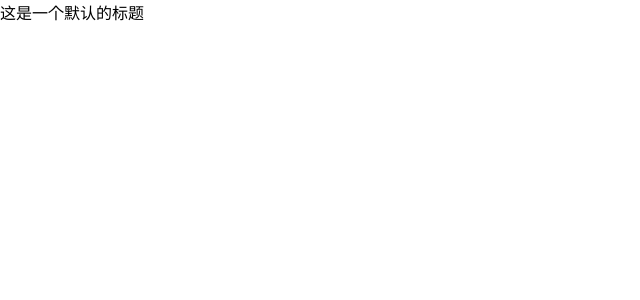
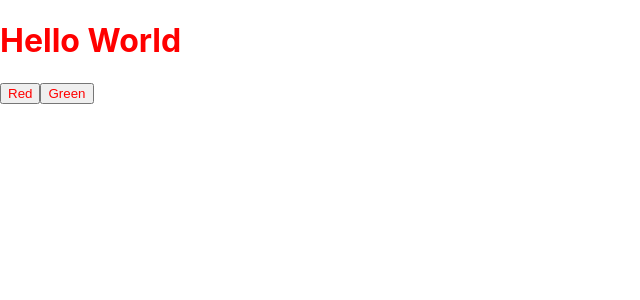
Before and after one commit to Ignorance-of-Dong/study-react, a React app: page / in a window 1280 px wide. Shown: the top 300 px of the page, without its empty margins (0-640 px from the left). Built offline with nearby package versions, Linux system fonts and the light colour scheme.

Commit message:
'context上下文'

```diff
--- a/src/App.js
+++ b/src/App.js
@@ -1,100 +1,69 @@
 import React, {Component} from 'react';
 import logo from './logo.svg';
 import './App.css';
-import Test from './Test';
-import Demo from './Demo';
-import PropTypes from 'prop-types';
 
-// 状态提升和方法下方的例子
+import PropTypes from 'prop-types'
 
-// class Button extends Component {
-//   constructor() {
-//     super();
-//   }
-
-//   render() {
-//     return (
-//       <div>
-//         <button style={ {color : this.props.themeColor} }  onClick={()=>this.props.handleClick('red')}>红色</button>
-//         <button style={ {color : this.props.themeColor} } onClick={()=>this.props.handleClick('yellow')}>黄色</button>
-//       </div>
-//     )
-//   }
-// }
-
-// class Title extends Component {
-//   constructor() {
-//     super();
-//   }
-//   render() {
-//     return (
-//       <h3 style={ {color : this.props.themeColor} }>标题</h3>
-//     )
-//   }
-// }
-
-// class App extends Component  {
-//   constructor(props) {
-//     super(props);
-//     this.state = {
-//       themeColor : 'blue'
-//     }
-//   }
-
-//   handleClick(color) {
-//     console.log(color);
-//     this.setState({
-//       themeColor : color
-//     })
-//   }
-
-//   render() {
-//     return (
-//       <div>
-//         <h1>App</h1>
-//         <Title themeColor={this.state.themeColor} handleClick={()=>this.handleClick()}></Title>
-//         <Button themeColor={this.state.themeColor} handleClick={(color)=>this.handleClick(color)}></Button>
-//       </div>
-//     )
-//   }
-// }
-
-// react组件类属性
+// context 上下文
 class Title extends Component {
-  static propTypes = {
-    title : PropTypes.string
-  }
-  static defaultProps = {
-    title : "这是一个默认的标题"
+    static contextTypes = {
+        themeColor : PropTypes.string,
+        handleChangeColor : PropTypes.func
     }
     render() {
+        console.log(this.props);
+        console.log(this.context);
+        const themeColor = this.context.themeColor;
         return (
-      <div>{this.props.title}</div>
+            <h1 style={{color : themeColor}}>Hello World</h1>
         )
     }
 }
 
-// Title.defaultProps = {
-//   title : "123"
-// }
-
-// 生命周期的例子
+class Button extends Component {
+    static contextTypes = {
+        themeColor : PropTypes.string,
+        handleChangeColor : PropTypes.func
+    }
+    render() {
+        const {themeColor,handleChangeColor} = this.context;
+        return (
+           <div>
+               <button type="button" style={{color : themeColor}} onClick={()=>handleChangeColor('red')}>Red</button>
+               <button type="button" style={{color : themeColor}} onClick={()=>handleChangeColor('green')}>Green</button>
+           </div>
+        )
+    }
+}
 
 class App extends Component {
-  constructor(props) {
-    super(props);
+    static childContextTypes = {
+        themeColor : PropTypes.string,
+        handleChangeColor : PropTypes.func
+    }
+    constructor() {
+        super();
         this.state = {
-      isRenderTest : false
+            themeColor : 'red'
+        }
+    }
+    handleChangeColor(color) {
+        console.log(this)
+        this.setState({
+            themeColor : color
+        })
+    }
+    getChildContext() {
+        return {
+            themeColor : this.state.themeColor,
+            handleChangeColor : (color)=>this.handleChangeColor(color)
         }
     }
   render() {
     return (
       <div>
          <Title></Title>
-          {/* {this.state.isRenderTest ? <Demo></Demo> : "不渲染Demo"}
-          <p>App</p>
-          <button type="button" onClick={()=>this.setState({})}>App setState更新</button>
-          <button type="button" onClick={()=>this.setState({isRenderTest : !this.state.isRenderTest})}>切换Demo渲染</button> */}
+         <Button></Button>
       </div>
     )
   }
```
Also changed, not shown: src/App-type.js (added, +104 -0 lines). Lines whose indentation alone changed are shown as unchanged.
